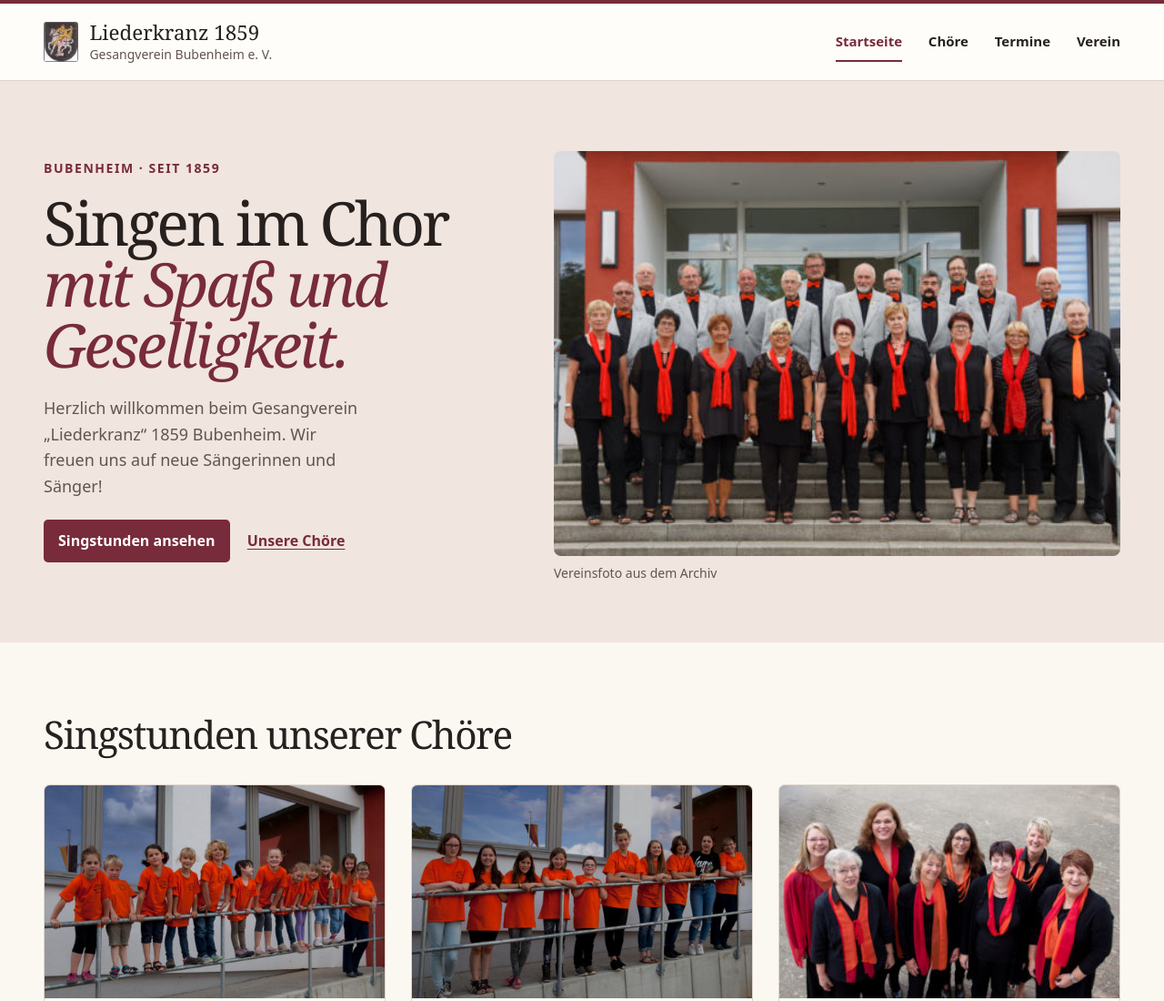
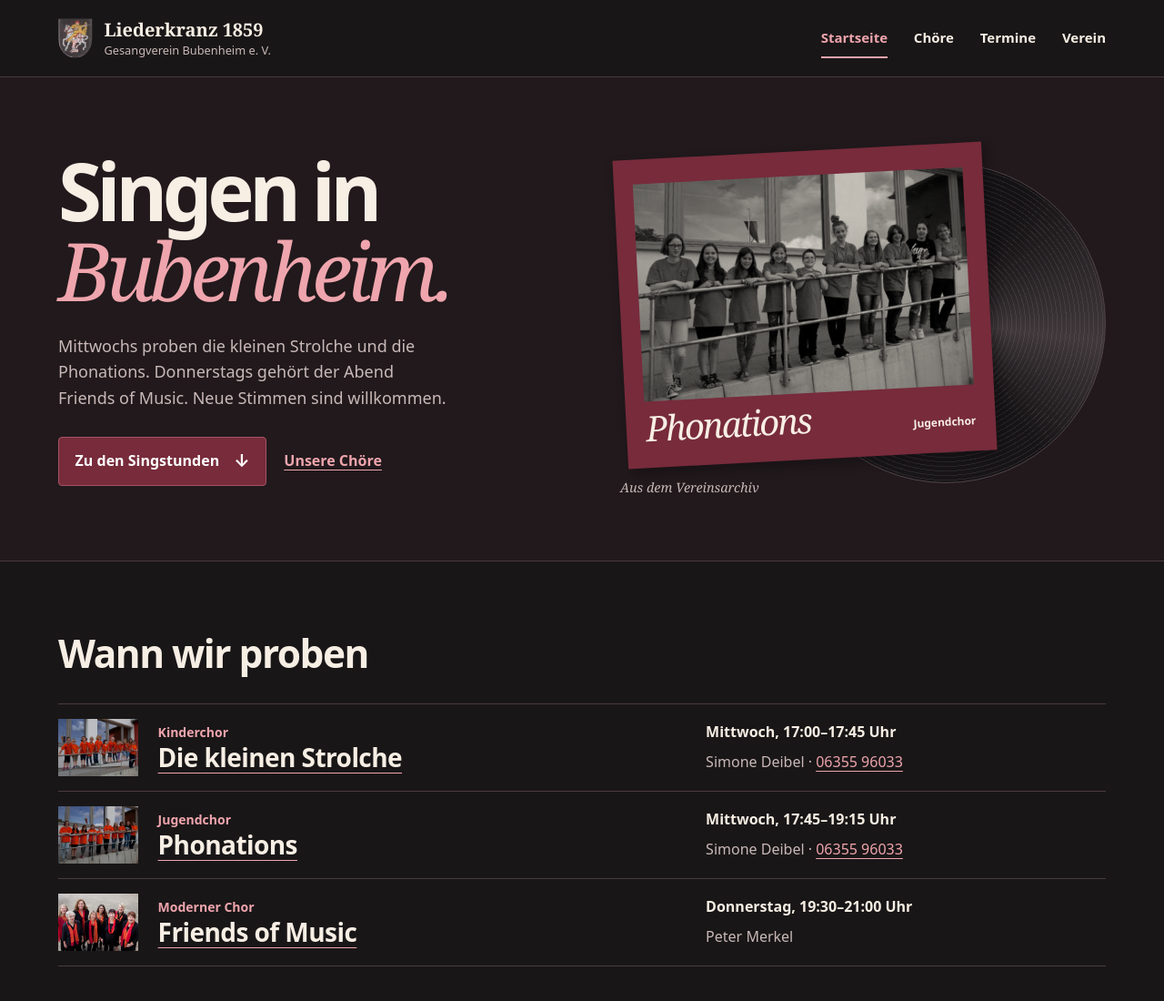
Before and after one commit to Siems-Software/Homepage-GV-Bubenheim, a plain HTML site: page site/index.html in a window 1280 px wide. Shown: the top 1100 px of the page at 91% size. Drawn offline with Linux system fonts and the light colour scheme.

Commit message:
Give the choir website a dark theme and compact rehearsal schedule

```diff
--- a/site/index.html
+++ b/site/index.html
@@ -31,23 +31,25 @@
       <section class="hero">
         <div class="shell hero-layout">
           <div class="hero-copy">
-            <p class="eyebrow">Bubenheim · seit 1859</p>
-            <h1>Singen im Chor<br><em>mit Spaß und Geselligkeit.</em></h1>
-            <p>Herzlich willkommen beim Gesangverein „Liederkranz“ 1859 Bubenheim. Wir freuen uns auf neue Sängerinnen und Sänger!</p>
+            <h1>Singen in<br><em>Bubenheim.</em></h1>
+            <p>Mittwochs proben die kleinen Strolche und die Phonations. Donnerstags gehört der Abend Friends of Music. Neue Stimmen sind willkommen.</p>
             <div class="actions">
-              <a href="#singstunden" class="button">Singstunden ansehen</a>
+              <a href="#singstunden" class="button">Zu den Singstunden <span aria-hidden="true">↓</span></a>
               <a href="choere-a.htm">Unsere Chöre</a>
             </div>
           </div>
-          <figure>
-            <img src="index_htm_files/1322.jpg" srcset="index_htm_files/1322@2x.jpg 2x" width="500" height="357" alt="Sängerinnen und Sänger des Vereins in Konzertkleidung vor dem Gemeindehaus" fetchpriority="high">
-            <figcaption>Vereinsfoto aus dem Archiv</figcaption>
+          <figure class="archive-record">
+            <div class="record-sleeve">
+              <img src="index_htm_files/1078.jpg" srcset="index_htm_files/1078@2x.jpg 2x" width="500" height="347" alt="Die Phonations stehen in ihren Chor-T-Shirts am Geländer einer Terrasse." fetchpriority="high">
+              <span class="sleeve-title" aria-hidden="true"><i>Phonations</i> <small>Jugendchor</small></span>
+            </div>
+            <figcaption class="record-credit"><span class="visually-hidden">Jugendchor Phonations · </span>Aus dem Vereinsarchiv</figcaption>
           </figure>
         </div>
       </section>
       <section class="section shell" id="singstunden">
-        <div class="section-heading"><h2>Singstunden unserer Chöre</h2></div>
-        <div class="cards">
+        <div class="section-heading"><h2>Wann wir proben</h2></div>
+        <div class="rehearsals">
           <article class="card">
             <img src="index_htm_files/1077.jpg" srcset="index_htm_files/1077@2x.jpg 2x" width="500" height="347" alt="Kinderchor in orangefarbenen T-Shirts auf der Terrasse" loading="lazy">
             <div class="card-body">
--- a/site/site.css
+++ b/site/site.css
@@ -1,16 +1,15 @@
 :root {
-  color-scheme: light;
-  --paper: #fbf8f2;
-  --white: #fffdf9;
-  --ink: #26201e;
-  --muted: #62554f;
+  color-scheme: dark;
+  --paper: #191617;
+  --surface: #211c1e;
+  --ink: #f7eee4;
+  --muted: #c9b9b8;
   --wine: #772b3b;
-  --wine-dark: #561b29;
-  --rule: #ded4c9;
-  --blush: #f1e5df;
+  --rose: #efa5ad;
+  --rule: #493b40;
   --display: Georgia, "Times New Roman", serif;
   --body: system-ui, -apple-system, "Segoe UI", sans-serif;
-  --gutter: clamp(1rem, 4vw, 3rem);
+  --gutter: clamp(1.15rem, 5vw, 4.5rem);
 }
 
 *, *::before, *::after { box-sizing: border-box; }
@@ -29,25 +28,26 @@ main { flex: 1; }
 
 h1, h2, h3 {
   margin: 0;
-  font-family: var(--display);
-  font-weight: 400;
+  font-family: var(--body);
+  font-weight: 650;
   line-height: 1.12;
 }
 
-h1 { font-size: clamp(2.45rem, 6vw, 4.65rem); letter-spacing: -.045em; }
-h2 { font-size: clamp(1.8rem, 4vw, 2.65rem); letter-spacing: -.035em; }
+h1 { font-size: clamp(2.4rem, 6vw, 4.65rem); letter-spacing: -.045em; overflow-wrap: anywhere; }
+h2 { font-size: clamp(1.8rem, 4vw, 2.65rem); letter-spacing: -.035em; text-wrap: balance; }
 h3 { font-size: clamp(1.35rem, 3vw, 1.75rem); letter-spacing: -.02em; }
 p { margin: 0 0 1rem; }
 figure { margin: 0; }
 img { display: block; max-width: 100%; height: auto; }
 address { font-style: normal; }
-a { color: var(--wine); text-underline-offset: .2em; cursor: pointer; }
-a:hover { color: var(--wine-dark); text-decoration-thickness: .13em; }
+a { color: var(--rose); text-underline-offset: .22em; cursor: pointer; }
+a:hover { color: var(--ink); text-decoration-thickness: .13em; }
 a:focus-visible {
-  outline: 3px solid var(--wine);
+  outline: 3px solid var(--rose);
   outline-offset: 3px;
-  box-shadow: 0 0 0 3px var(--white);
 }
+::selection { background: var(--wine); color: var(--ink); }
+.visually-hidden { position: absolute; width: 1px; height: 1px; overflow: hidden; clip-path: inset(50%); white-space: nowrap; }
 
 .shell {
   width: min(100% - 2 * var(--gutter), 74rem);
@@ -60,16 +60,15 @@ a:focus-visible {
   top: .75rem;
   left: var(--gutter);
   padding: .6rem .9rem;
-  background: var(--white);
+  background: var(--surface);
   transform: translateY(calc(-100% - 1.5rem));
 }
 
 .skip-link:focus { transform: none; }
 
 .site-header {
-  border-top: .3rem solid var(--wine);
   border-bottom: 1px solid var(--rule);
-  background: var(--white);
+  background: var(--paper);
 }
 
 .header-row, .brand, .nav-list, .actions {
@@ -86,9 +85,9 @@ a:focus-visible {
   text-decoration: none;
 }
 
-.brand img { width: 2.35rem; flex: none; border-radius: .2rem; }
-.brand-name { display: block; font: 1.4rem/1.15 var(--display); }
-.brand-place { display: block; margin-top: .2rem; color: var(--muted); font-size: .875rem; }
+.brand img { width: 2.35rem; flex: none; clip-path: inset(1% 1% 1% round 0 0 47% 47%); }
+.brand-name { display: block; font: bold 1.25rem/1.1 var(--display); }
+.brand-place { display: block; margin-top: .25rem; color: var(--muted); font-size: .8rem; }
 
 .nav-list, .plain-list, .link-list, .timeline, .event-list {
   margin: 0;
@@ -110,13 +109,14 @@ a:focus-visible {
 }
 
 .nav-list a:hover, .nav-list a[aria-current], .subnav a:hover, .subnav a[aria-current] {
-  border-color: var(--wine);
-  color: var(--wine);
+  border-color: var(--rose);
+  color: var(--rose);
 }
 
 .hero {
-  padding-block: clamp(2.5rem, 6vw, 5.25rem) clamp(2.5rem, 5vw, 4.5rem);
-  background: var(--blush);
+  padding-block: clamp(2.5rem, 5.5vw, 5rem);
+  border-bottom: 1px solid var(--rule);
+  background: #21191c;
 }
 
 .hero-layout, .two-column {
@@ -126,47 +126,93 @@ a:focus-visible {
   align-items: start;
 }
 
-.hero-layout { grid-template-columns: minmax(0, .9fr) minmax(0, 1.1fr); align-items: center; }
-.hero-copy { padding-bottom: 1rem; }
+.hero-layout { grid-template-columns: minmax(0, 1fr) minmax(0, 1fr); align-items: center; }
 .eyebrow {
   margin-bottom: .9rem;
-  color: var(--wine);
+  color: var(--rose);
   font-size: .875rem;
-  font-weight: 750;
-  letter-spacing: .11em;
-  text-transform: uppercase;
+  font-weight: 600;
 }
 
-.hero h1 { font-size: clamp(2.65rem, 5.2vw, 4.65rem); line-height: 1.01; }
-.hero h1 em { color: var(--wine); }
+.hero h1 { font-size: clamp(3.3rem, 6.8vw, 6.35rem); line-height: .99; letter-spacing: -.065em; }
+.hero h1 em { color: var(--rose); font: italic 1.02em/.99 var(--display); letter-spacing: -.06em; }
 .hero-copy > p:not(.eyebrow) {
-  max-width: 35ch;
-  margin-block: 1.35rem 1.4rem;
+  max-width: 42ch;
+  margin-block: 1.5rem 1.75rem;
   color: var(--muted);
   font-size: clamp(1rem, 2vw, 1.125rem);
 }
 
-.hero img { width: 100%; border-radius: .5rem; }
 figcaption { margin-top: .55rem; color: var(--muted); font-size: .875rem; }
+.archive-record {
+  position: relative;
+  isolation: isolate;
+  width: min(100%, 35rem);
+  justify-self: end;
+  padding: 2% 0 0 3%;
+}
+.archive-record::before {
+  content: "";
+  position: absolute;
+  z-index: -1;
+  width: 64%;
+  aspect-ratio: 1;
+  right: 0;
+  top: 6%;
+  border: 1px solid #514448;
+  border-radius: 50%;
+  background:
+    repeating-radial-gradient(circle, transparent 0 2px, #c9b9b81b 2px 3px, transparent 3px 5px),
+    conic-gradient(from 32deg, #141214, #40383b 18%, #161416 31%, #191619 51%, #453b3e 68%, #141214 84%);
+}
+.record-sleeve {
+  width: 76%;
+  padding: 5% 4% 4%;
+  background: var(--wine);
+  color: var(--ink);
+  box-shadow: .25rem .35rem .75rem #0b090b60;
+  transform: rotate(-3deg);
+}
+.record-sleeve img {
+  width: 100%;
+  aspect-ratio: 1.52;
+  object-fit: cover;
+  filter: grayscale(1) sepia(.16);
+}
+.sleeve-title {
+  display: flex;
+  align-items: baseline;
+  justify-content: space-between;
+  gap: .5rem;
+  margin-top: .55rem;
+  font: bold clamp(1.5rem, 3vw, 2.9rem)/1.12 var(--display);
+  letter-spacing: -.055em;
+}
+.sleeve-title i { font-weight: 400; }
+.sleeve-title small { font: 600 .75rem/1.2 var(--body); letter-spacing: normal; }
+.record-credit { margin: 1.35rem 0 0; font: italic .9rem/1.3 var(--display); }
 .actions { flex-wrap: wrap; gap: .5rem 1.2rem; }
 .actions a { display: inline-flex; align-items: center; min-height: 2.75rem; font-weight: 700; }
 
 .button,
 .button:hover {
-  padding: .65rem 1rem;
-  border-radius: .3rem;
+  padding: .65rem 1.1rem;
+  gap: 1rem;
+  border: 1px solid #a35464;
+  border-radius: .25rem;
   background: var(--wine);
   color: #fff;
   text-decoration: none;
 }
 
-.button:hover { background: var(--wine-dark); }
+.button:hover { background: #913749; }
+.button span { font-size: 1.2em; }
 
 .section { padding-block: clamp(2.6rem, 6vw, 5rem); }
 .section + .section { border-top: 1px solid var(--rule); }
 .section-heading { margin-bottom: clamp(1.25rem, 3.5vw, 2rem); }
 .section-heading p { margin: .6rem 0 0; color: var(--muted); }
-.section-tint { background: var(--white); }
+.section-tint { background: var(--surface); }
 
 .cards, .gallery, .roles, .history-grid {
   display: grid;
@@ -175,24 +221,42 @@ figcaption { margin-top: .55rem; color: var(--muted); font-size: .875rem; }
 }
 
 .card {
-  background: var(--white);
-  border: 1px solid var(--rule);
-  border-radius: .4rem;
+  border-top: 1px solid var(--rule);
+  padding-top: .85rem;
 }
 
 .card img {
   width: 100%;
   aspect-ratio: 16 / 10;
   object-fit: cover;
-  border-radius: .35rem .35rem 0 0;
 }
 
-.card-body { padding: clamp(1rem, 2.5vw, 1.45rem); }
+.card-body { padding-block: 1rem; }
 .card-body h3 { margin-bottom: .65rem; }
-.card-body h3 a { color: var(--ink); text-decoration-color: var(--wine); }
-.card-body h3 a:hover { color: var(--wine); }
+.card-body h3 a { color: var(--ink); text-decoration-color: var(--rose); text-decoration-thickness: 1px; }
+.card-body h3 a:hover { color: var(--rose); }
 .card-body p { margin: .3rem 0 0; }
-.card-body .eyebrow { margin: 0 0 .45rem; letter-spacing: .075em; }
+.card-body .eyebrow { margin: 0 0 .25rem; }
+.rehearsals .card {
+  display: grid;
+  grid-template-columns: 5.5rem 1fr;
+  gap: 1.35rem;
+  align-items: center;
+  padding-block: 1rem;
+}
+.rehearsals .card:last-child { border-bottom: 1px solid var(--rule); }
+.rehearsals img { aspect-ratio: 1.4; }
+.rehearsals .card-body {
+  display: grid;
+  grid-template-columns: minmax(0, 1fr) minmax(14rem, .75fr);
+  gap: 0 1rem;
+  align-items: baseline;
+  padding: 0;
+}
+.rehearsals .card-body > * { margin: 0; }
+.rehearsals h3 { grid-row: 2; }
+.rehearsals .muted { grid-column: 2; }
+.rehearsals strong { font-variant-numeric: tabular-nums; }
 .muted { color: var(--muted); }
 .band { align-items: center; }
 
@@ -213,10 +277,10 @@ figcaption { margin-top: .55rem; color: var(--muted); font-size: .875rem; }
 .page-head {
   padding-block: clamp(2rem, 5.5vw, 4.25rem);
   border-bottom: 1px solid var(--rule);
-  background: var(--blush);
+  background: #2e2025;
 }
 .page-head p:not(.eyebrow) { max-width: 58ch; margin: .85rem 0 0; color: var(--muted); }
-.subnav-wrap { border-bottom: 1px solid var(--rule); background: var(--white); }
+.subnav-wrap { border-bottom: 1px solid var(--rule); background: var(--surface); }
 .subnav { display: flex; flex-wrap: wrap; gap: 0 1.3rem; padding-block: .2rem; }
 .subnav a { color: var(--muted); }
 
@@ -253,7 +317,7 @@ figcaption { margin-top: .55rem; color: var(--muted); font-size: .875rem; }
   border-bottom: 1px solid var(--rule);
   align-items: baseline;
 }
-.timeline .period, .event-list time { color: var(--wine); font-weight: 700; }
+.timeline .period, .event-list time { color: var(--rose); font-weight: 700; }
 .event-list time { font-variant-numeric: tabular-nums; }
 .event-list small { display: block; color: var(--muted); font-size: .9375rem; }
 
@@ -285,15 +349,20 @@ figcaption { margin-top: .55rem; color: var(--muted); font-size: .875rem; }
   .brand { min-height: 4.45rem; }
   .nav-list { gap: 0 clamp(.65rem, 4vw, 1.5rem); }
   .hero-layout { gap: 1.4rem; }
-  .hero-copy { padding-bottom: 0; }
   .footer-row { grid-template-columns: 1fr 1fr; }
   .footer-row > div { grid-column: 1 / -1; }
 }
 
 @media (max-width: 43rem) {
-  .hero-layout, .two-column, .cards, .history-grid { grid-template-columns: 1fr; }
-  .hero h1 { max-width: 13ch; font-size: clamp(2.55rem, 9vw, 3.6rem); }
-  .hero-copy > p:not(.eyebrow) { margin-block: 1rem; }
+  .hero-layout, .two-column, .cards, .history-grid, .roles { grid-template-columns: 1fr; }
+  .hero h1 { font-size: clamp(3.3rem, 13vw, 5rem); }
+  .hero-copy > p:not(.eyebrow) { margin-block: 1rem 1.25rem; }
+  .archive-record { justify-self: center; max-width: 24rem; margin-top: .75rem; }
+  .sleeve-title { font-size: clamp(1.6rem, 6vw, 2.15rem); }
+  .rehearsals .card { grid-template-columns: 3.8rem 1fr; gap: .85rem; align-items: start; }
+  .rehearsals img { margin-top: .25rem; aspect-ratio: 1; }
+  .rehearsals .card-body { display: block; }
+  .rehearsals h3 { margin-bottom: .35rem; }
   .card img { aspect-ratio: 2 / 1; }
   .subnav { gap: 0 .85rem; }
   .event-list li { grid-template-columns: 1fr; }
@@ -301,6 +370,5 @@ figcaption { margin-top: .55rem; color: var(--muted); font-size: .875rem; }
 
 @media (max-width: 24rem) {
   .nav-list a { font-size: .875rem; }
-  .roles { grid-template-columns: 1fr; }
   .timeline li { grid-template-columns: minmax(5.75rem, auto) minmax(0, 1fr); }
 }
```
